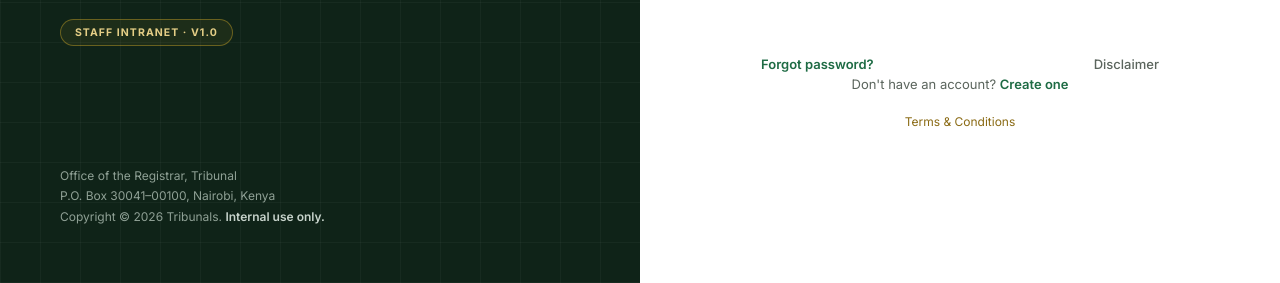
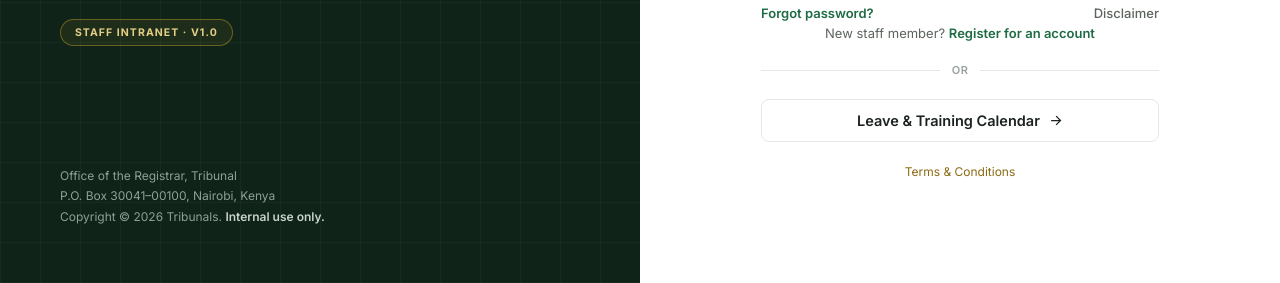
Before and after one commit to MarionOwino-ds/tribunal_notice_board, a plain HTML site: page JUDICIARY/index.html in a window 1280 px wide. Shown: the part 517-800 px from the top of the page. Drawn offline with Linux system fonts and the light colour scheme.

Commit message:
changes made in idex.html

```diff
--- a/JUDICIARY/index.html
+++ b/JUDICIARY/index.html
@@ -36,7 +36,7 @@
 
   <div class="right">
     <div class="form-col">
-      <p class="support-line">Support: <a href="tel:+2547298382689">+254 729 838 268 </a> &middot; <a href="mailto:it-support@tribunal.go.ke">it-support@tribunal.go.ke</a></p>
+      <p class="support-line">Support: <a href="tel:+2547298382689">+254 729 838 268</a> &middot; <a href="mailto:it-support@tribunal.go.ke">it-support@tribunal.go.ke</a></p>
 
       <h2>Welcome back</h2>
       <p class="subtext">Sign in to your account</p>
@@ -70,7 +70,14 @@
         </div>
       </form>
 
-      <p class="register-line">Don't have an account? <a href="register.html">Create one</a></p>
+      <p class="register-line">New staff member? <a href="register.html">Register for an account</a></p>
+
+      <div class="divider">OR</div>
+
+      <a href="#" class="secondary" id="secondary-link">
+        Leave &amp; Training Calendar
+        <svg width="15" height="15" viewBox="0 0 24 24" fill="none" stroke="currentColor" stroke-width="2"><path d="M5 12h14M13 5l7 7-7 7"/></svg>
+      </a>
 
       <p class="terms"><a href="#">Terms &amp; Conditions</a></p>
     </div>
```
